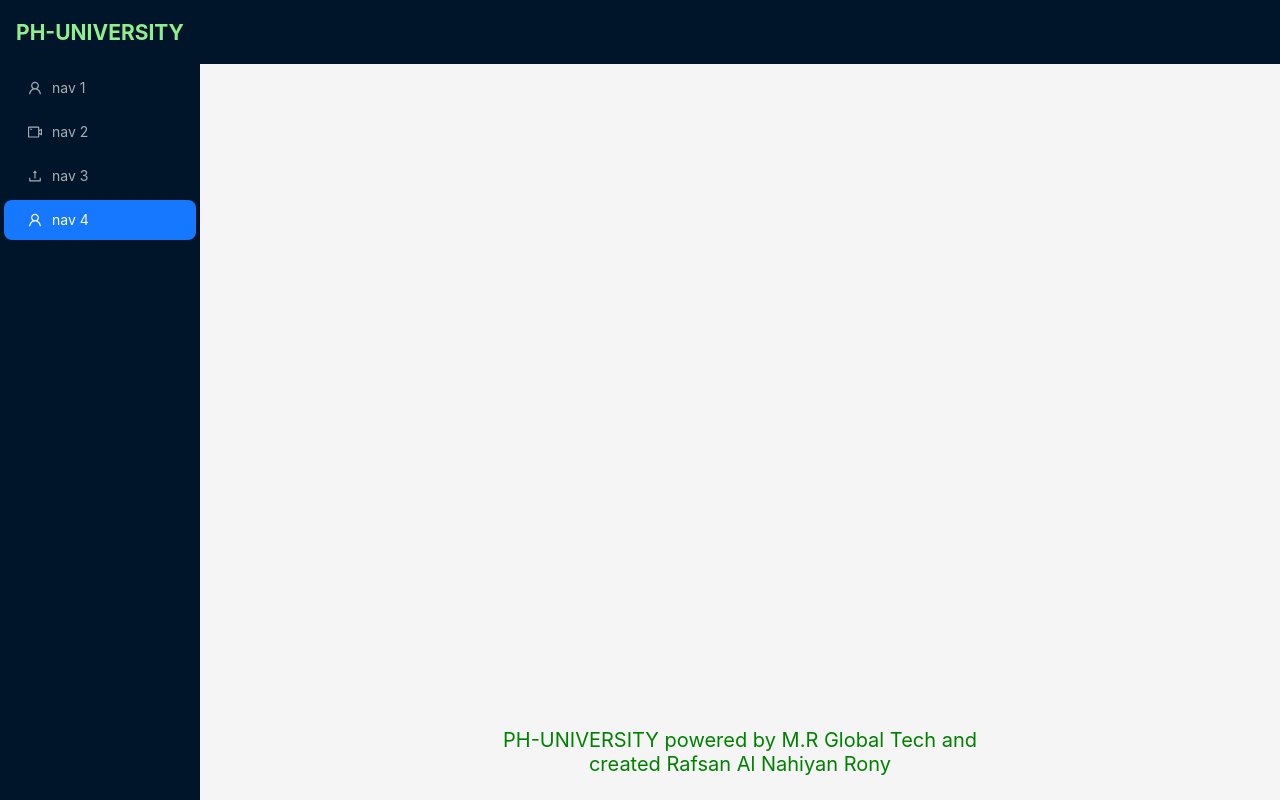
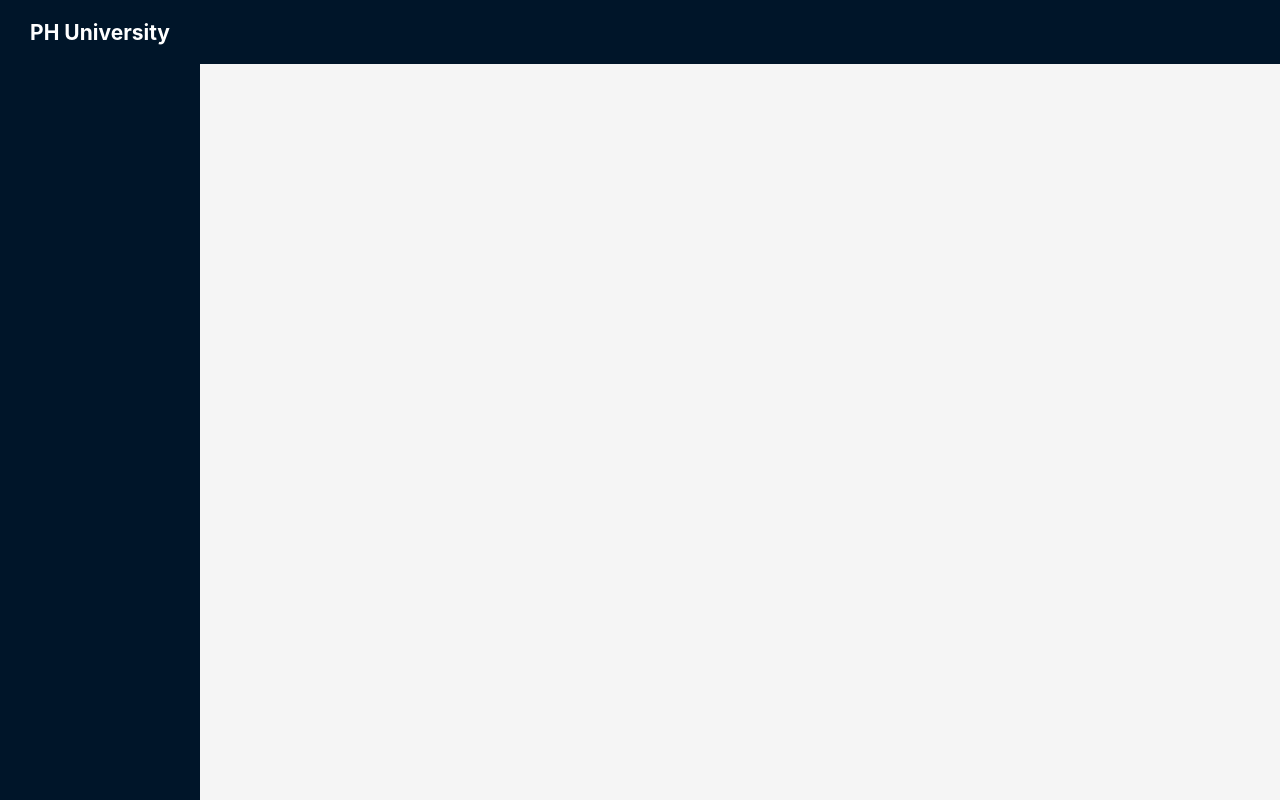
Before and after one commit to ronyislam502/university-management-client, a React (Vite) app: page / in a window 1280 px wide. Built offline with nearby package versions, Linux system fonts and the light colour scheme.

Commit message:
redux setup

```diff
--- a/package.json
+++ b/package.json
@@ -10,10 +10,12 @@
     "preview": "vite preview"
   },
   "dependencies": {
+    "@reduxjs/toolkit": "^2.5.0",
     "antd": "^5.22.5",
     "react": "^18.3.1",
     "react-dom": "^18.3.1",
     "react-hook-form": "^7.54.1",
+    "react-redux": "^9.2.0",
     "react-router-dom": "^7.0.2"
   },
   "devDependencies": {
--- a/src/components/layout/MainLayout.tsx
+++ b/src/components/layout/MainLayout.tsx
@@ -1,56 +1,12 @@
-import {
-  UploadOutlined,
-  UserOutlined,
-  VideoCameraOutlined,
-} from "@ant-design/icons";
-import { Layout, Menu } from "antd";
-import { createElement } from "react";
+import { Layout } from "antd";
 import { Outlet } from "react-router-dom";
-
-const { Header, Content, Footer, Sider } = Layout;
-
-const items = [
-  UserOutlined,
-  VideoCameraOutlined,
-  UploadOutlined,
-  UserOutlined,
-].map((icon, index) => ({
-  key: String(index + 1),
-  icon: createElement(icon),
-  label: `nav ${index + 1}`,
-}));
+import Sidebar from "./Sidebar";
+const { Header, Content } = Layout;
 
 const MainLayout = () => {
   return (
     <Layout style={{ height: "100vh" }}>
-      <Sider
-        breakpoint="lg"
-        collapsedWidth="0"
-        onBreakpoint={(broken) => {
-          console.log(broken);
-        }}
-        onCollapse={(collapsed, type) => {
-          console.log(collapsed, type);
-        }}
-      >
-        <div
-          style={{
-            color: "lightgreen",
-            height: "4rem",
-            display: "flex",
-            justifyContent: "center",
-            alignItems: "center",
-          }}
-        >
-          <h2>PH-UNIVERSITY</h2>
-        </div>
-        <Menu
-          theme="dark"
-          mode="inline"
-          defaultSelectedKeys={["4"]}
-          items={items}
-        />
-      </Sider>
+      <Sidebar />
       <Layout>
         <Header style={{ padding: 0 }} />
         <Content style={{ margin: "24px 16px 0" }}>
@@ -63,12 +19,6 @@ const MainLayout = () => {
             <Outlet />
           </div>
         </Content>
-        <Footer
-          style={{ textAlign: "center", fontSize: "20px", color: "green" }}
-        >
-          PH-UNIVERSITY powered by M.R Global Tech and <br /> created Rafsan Al
-          Nahiyan Rony
-        </Footer>
       </Layout>
     </Layout>
   );
--- /dev/null
+++ b/src/components/layout/Sidebar.tsx
@@ -0,0 +1,56 @@
+import { Layout, Menu } from "antd";
+import { sidebarItemsGenerator } from "../../utils/sidebarItemsGenerators";
+import { facultyRoutes } from "../../routes/facultyRoutes";
+import { adminRoutes } from "../../routes/adminRoutes";
+import { studentRoutes } from "../../routes/studentRoutes";
+const { Sider } = Layout;
+
+const userRole = {
+  ADMIN: "admin",
+  FACULTY: "faculty",
+  STUDENT: "student",
+};
+
+const Sidebar = () => {
+  const role = "student";
+  let sidebarItems;
+
+  switch (role) {
+    case userRole.ADMIN:
+      sidebarItems = sidebarItemsGenerator(adminRoutes, userRole.ADMIN);
+      break;
+    case userRole.FACULTY:
+      sidebarItems = sidebarItemsGenerator(facultyRoutes, userRole.FACULTY);
+      break;
+    case userRole.STUDENT:
+      sidebarItems = sidebarItemsGenerator(studentRoutes, userRole.STUDENT);
+      break;
+
+    default:
+      break;
+  }
+
+  return (
+    <Sider breakpoint="lg" collapsedWidth="0">
+      <div
+        style={{
+          color: "white",
+          height: "4rem",
+          display: "flex",
+          justifyContent: "center",
+          alignItems: "center",
+        }}
+      >
+        <h1>PH University</h1>
+      </div>
+      <Menu
+        theme="dark"
+        mode="inline"
+        defaultSelectedKeys={["4"]}
+        items={sidebarItems}
+      />
+    </Sider>
+  );
+};
+
+export default Sidebar;
--- a/src/main.tsx
+++ b/src/main.tsx
@@ -3,9 +3,13 @@ import ReactDOM from "react-dom/client";
 import "./index.css";
 import { RouterProvider } from "react-router-dom";
 import router from "./routes/routes.tsx";
+import { Provider } from "react-redux";
+import { store } from "./redux/store.ts";
 
 ReactDOM.createRoot(document.getElementById("root")!).render(
   <React.StrictMode>
-    <RouterProvider router={router} />
+    <Provider store={store}>
+      <RouterProvider router={router} />
+    </Provider>
   </React.StrictMode>
 );
--- /dev/null
+++ b/src/redux/hooks.ts
@@ -0,0 +1,6 @@
+import { useDispatch, useSelector } from "react-redux";
+import type { RootState, AppDispatch } from "./store";
+
+// Use throughout your app instead of plain `useDispatch` and `useSelector`
+export const useAppDispatch = useDispatch.withTypes<AppDispatch>();
+export const useAppSelector = useSelector.withTypes<RootState>();
--- /dev/null
+++ b/src/redux/store.ts
@@ -0,0 +1,10 @@
+import { configureStore } from "@reduxjs/toolkit";
+
+export const store = configureStore({
+  reducer: {},
+});
+
+// Infer the `RootState` and `AppDispatch` types from the store itself
+export type RootState = ReturnType<typeof store.getState>;
+// Inferred type: {posts: PostsState, comments: CommentsState, users: UsersState}
+export type AppDispatch = typeof store.dispatch;
--- /dev/null
+++ b/src/routes/adminRoutes.tsx
@@ -0,0 +1 @@
+export const adminRoutes = [];
--- /dev/null
+++ b/src/routes/facultyRoutes.tsx
@@ -0,0 +1 @@
+export const facultyRoutes = [];
--- /dev/null
+++ b/src/routes/studentRoutes.tsx
@@ -0,0 +1 @@
+export const studentRoutes = [];
```
Also changed, not shown: 2 other files (tests, documents, lock files or other folders).
